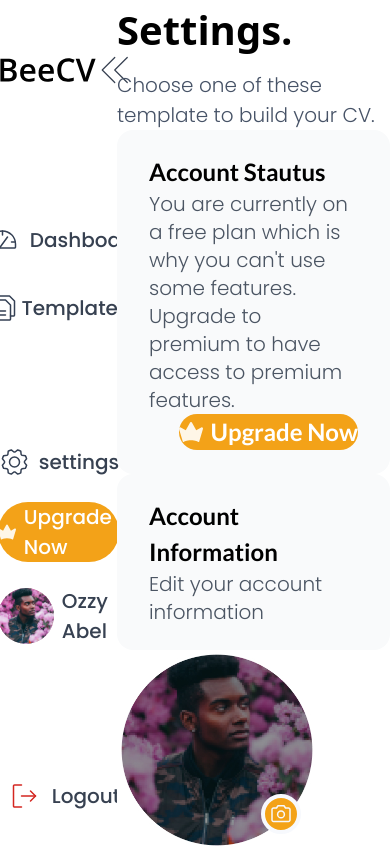
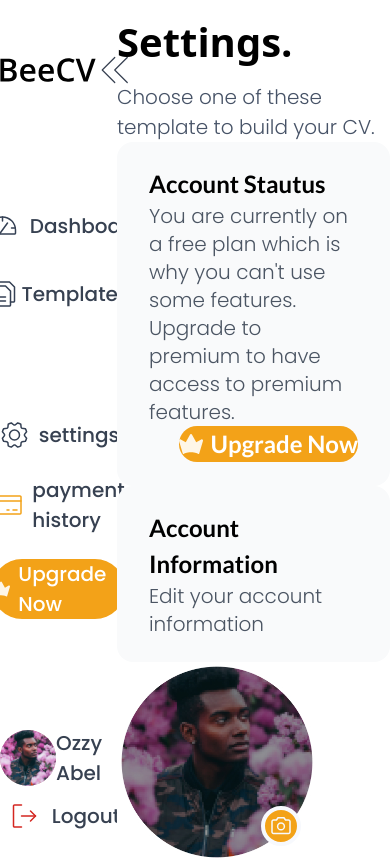
Before and after one commit to Lycan-Xx/test-4, a React (Vite) app: page /settings in a window 390 px wide. Shown: the top 860 px of the page. Built offline with nearby package versions, Linux system fonts and the light colour scheme.

Commit message:
layout paddings

```diff
--- a/src/App.jsx
+++ b/src/App.jsx
@@ -5,6 +5,7 @@ import Homepage from "./components/pages/Homepage"
 import { TemplateProvider } from "./context/TemplateContext"
 import Templates from "./components/pages/Templates"
 import Settings from "./components/pages/Settings"
+import PaymentHistory from "./components/pages/PaymentHistory"
 import CVCreatorApp from "./components/CreateCV/CVCreatorApp"
 import Layout from "./components/Layout/Layout"
 import { NavProvider } from "./context/NavContext"
@@ -20,6 +21,7 @@ function App() {
        <Route path="/create-cv/*" element={<CVCreatorApp />} />
              <Route path="/templates" element={<Templates />} />
              <Route path="/settings" element={<Settings />}  />
+             <Route path="/payment-history" element={<PaymentHistory />} />
       </Route>
      </Routes>
     </Router>
--- a/src/components/Layout/Layout.tsx
+++ b/src/components/Layout/Layout.tsx
@@ -1,5 +1,4 @@
 import { Outlet, useLocation } from "react-router-dom"
-import Header from "./Header"
 import SideNav from "./SideNav"
 
 export default function Layout() {
@@ -9,7 +8,7 @@ export default function Layout() {
   <section className="flex flex-row">
    {!location.pathname.startsWith("/create-cv") && <SideNav />}
 
-   <main>
+   <main className="pt-[3%] md:pl-8 md:pr-[152px]">
     <Outlet />
    </main>
   </section>
--- a/src/components/Layout/SideNav.jsx
+++ b/src/components/Layout/SideNav.jsx
@@ -18,9 +18,9 @@ const SideNav = () => {
   <aside
    className={`${
     isSidebarOpen ? "sidebar show-sidebar w-[30vw]" : "sidebar"
-   } h-[100vh] flex flex-col justify-between items-center py-[5%] font-poppins text-[20px] font-medium text-gray-700 gap-[101px]`}
+   } h-[100vh] flex flex-col justify-between items-center pt-[5%] font-poppins text-[20px] font-medium text-gray-700 gap-[101px] mt-0`}
   >
-   <div className="sidebar-header">
+   <div className="">
     <button
      onClick={() => setIsSidebarOpen(!isSidebarOpen)}
      className="close-btn"
@@ -42,7 +42,9 @@ const SideNav = () => {
      return (
       <li
        className={`gap-2 flex flex-row justify-center items-center rounded-full ${
-        activePage === id ? "border-primary px-6 border-[1px] bg-primary bg-opacity-15 py-2 text-primary" : ""
+        activePage === id
+         ? "border-primary px-6 border-[1px] bg-primary bg-opacity-15 py-2 text-primary"
+         : ""
        }`}
        key={id}
        onClick={() => handleNavClick(id)}
@@ -67,7 +69,7 @@ const SideNav = () => {
       <li
        className={`flex flex-row justify-center items-center rounded-[40px] gap-[10px] ${
         activePage === id ? "bg-activeLink border-primary border-[1px]" : ""
-       } ${id === 4 ? "bg-primary text-white md:px-[40px] md:py-[16px]" : ""}`}
+       } ${id === 5 ? "bg-primary text-white md:px-[40px] md:py-[16px]" : ""}`}
        key={id}
        onClick={() => handleNavClick(id)}
       >
@@ -89,7 +91,7 @@ const SideNav = () => {
 
    {/* Third set of links */}
    <ul className="links">
-    {links.slice(5, 6).map((link) => {
+    {links.slice(5, 7).map((link) => {
      const { id, url, text, icon } = link
      return (
       <li
--- a/src/data/data.js
+++ b/src/data/data.js
@@ -5,6 +5,7 @@ import Remita from "../assets/remita.svg"
 
 import DashboardIcon from "../assets/DashboardIcon.svg"
 import SettingsIcon from "../assets/SettingsIcon.svg"
+import CreditCard from "../assets/creditcard.svg"
 import LogOutIcon from "../assets/LogOutIcon.svg"
 import TemplatesIcon from "../assets/TemplatesIcon.svg"
 import Crown from "../assets/crown.svg"
@@ -92,20 +93,26 @@ export const links = [
  },
  {
   id: 4,
+  url: "/payment-history",
+  text: "payment history",
+  icon: CreditCard,
+ },
+ {
+  id: 5,
   url: "/upgrade",
   text: "Upgrade Now",
   icon: Crown,
  },
 
  {
-  id: 5,
+  id: 6,
   url: "/profile",
   text: "Ozzy Abel",
   icon: ProfilePic,
  },
 
  {
-  id: 6,
+  id: 7,
   url: "/logOut",
   text: "Logout",
   icon: LogOutIcon,
```
Also changed, not shown: src/assets/creditcard.svg (added).
